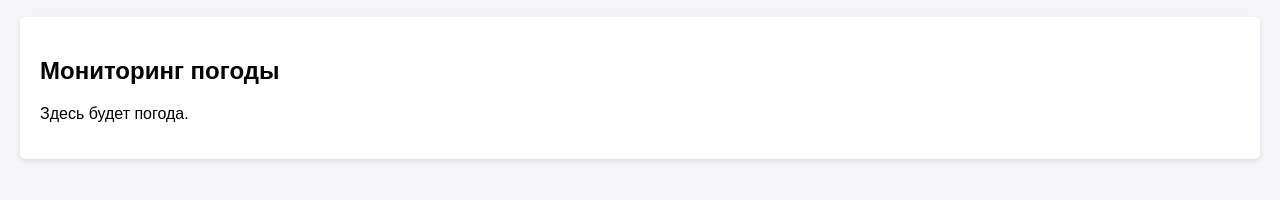
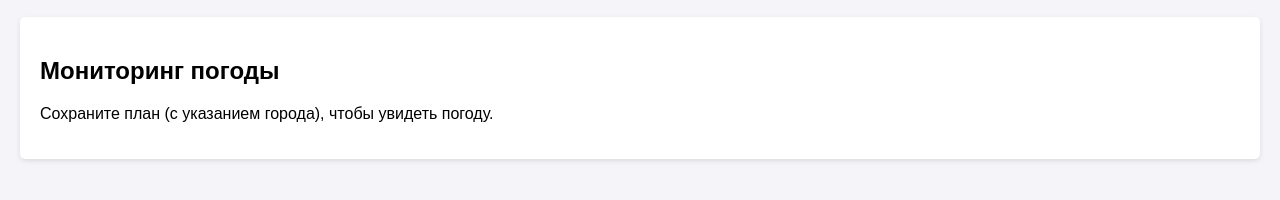
Before and after one commit to dasham27112003-eng/field-safety-planner, a plain HTML site: page index.html in a window 1280 px wide. Both pictures are taken after a click on the button "Мониторинг". Shown: the part 120-320 px from the top of the page. Drawn offline with Linux system fonts and the light colour scheme.

Commit message:
Update index.html

```diff
--- a/index.html
+++ b/index.html
@@ -67,7 +67,9 @@
 
         <section id="tab-monitoring" class="tab-panel">
             <h2>Мониторинг погоды</h2>
-            <p>Здесь будет погода.</p>
+            <div id="weather-info">
+    <p>Сохраните план (с указанием города), чтобы увидеть погоду.</p>
+</div>
         </section>
 
         <section id="tab-prep" class="tab-panel">
```
